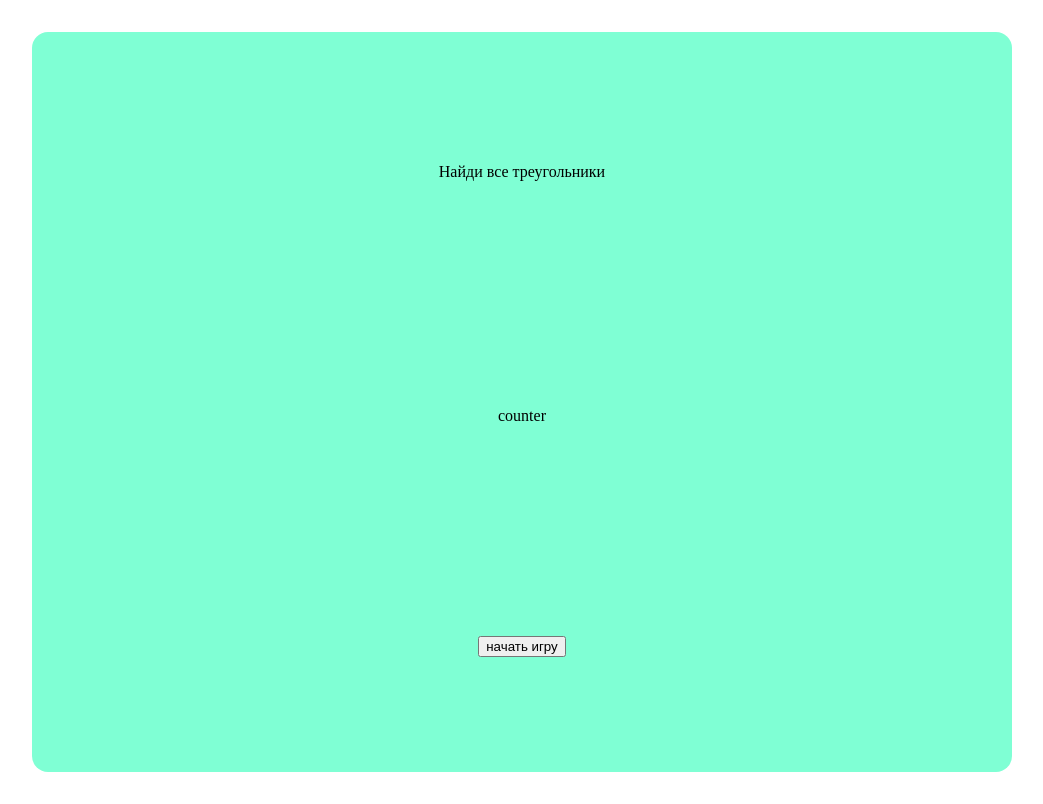
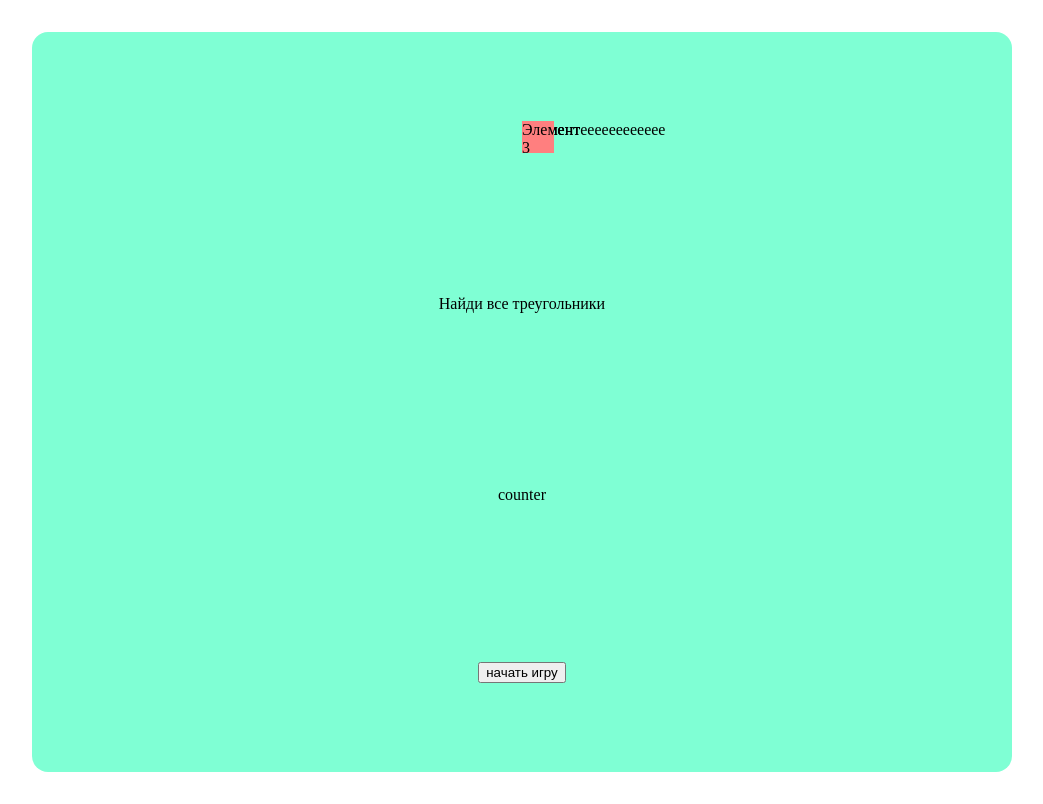
Before and after one commit to dianaveselkina/ang-game1, an Angular app: page / in a window 1280 px wide. Shown: the whole page, without its empty margins (118-1161 px from the left). Built offline with nearby package versions, Linux system fonts and the light colour scheme.

Commit message:
add  triangle

```diff
--- a/src/app/board/board.html
+++ b/src/app/board/board.html
@@ -1,5 +1,5 @@
 <div>
-
+    <app-triangle></app-triangle>
     <app-header></app-header>
 <app-counter></app-counter>
 <app-button></app-button>
--- a/src/app/board/board.ts
+++ b/src/app/board/board.ts
@@ -2,10 +2,11 @@ import { Component } from '@angular/core';
 import { Header } from '../header/header';
 import { Counter } from '../counter/counter';
 import { Button } from '../button/button';
+import { Triangle } from '../triangle/triangle';
 
 @Component({
   selector: 'app-board',
-  imports: [Header, Counter, Button],
+  imports: [Header, Counter, Button, Triangle],
   templateUrl: './board.html',
   styleUrl: './board.css'
 })
--- /dev/null
+++ b/src/app/triangle/triangle.css
@@ -0,0 +1,8 @@
+div{
+
+    display: flex;
+        background-color: rgb(255, 127, 127);
+   position: absolute;
+  width:2rem;
+  height:2rem;
+  }
--- /dev/null
+++ b/src/app/triangle/triangle.html
@@ -0,0 +1,3 @@
+<ng-content><div class="item">Элемент 1</div>
+        <div class="item">Элемент 2</div>
+        <div class="item">Элементeeeeeeeeeeee 3</div></ng-content>
```
Also changed, not shown: src/app/triangle/triangle.ts (added, +11 -0 lines), 1 other file (tests, documents, lock files or other folders).
